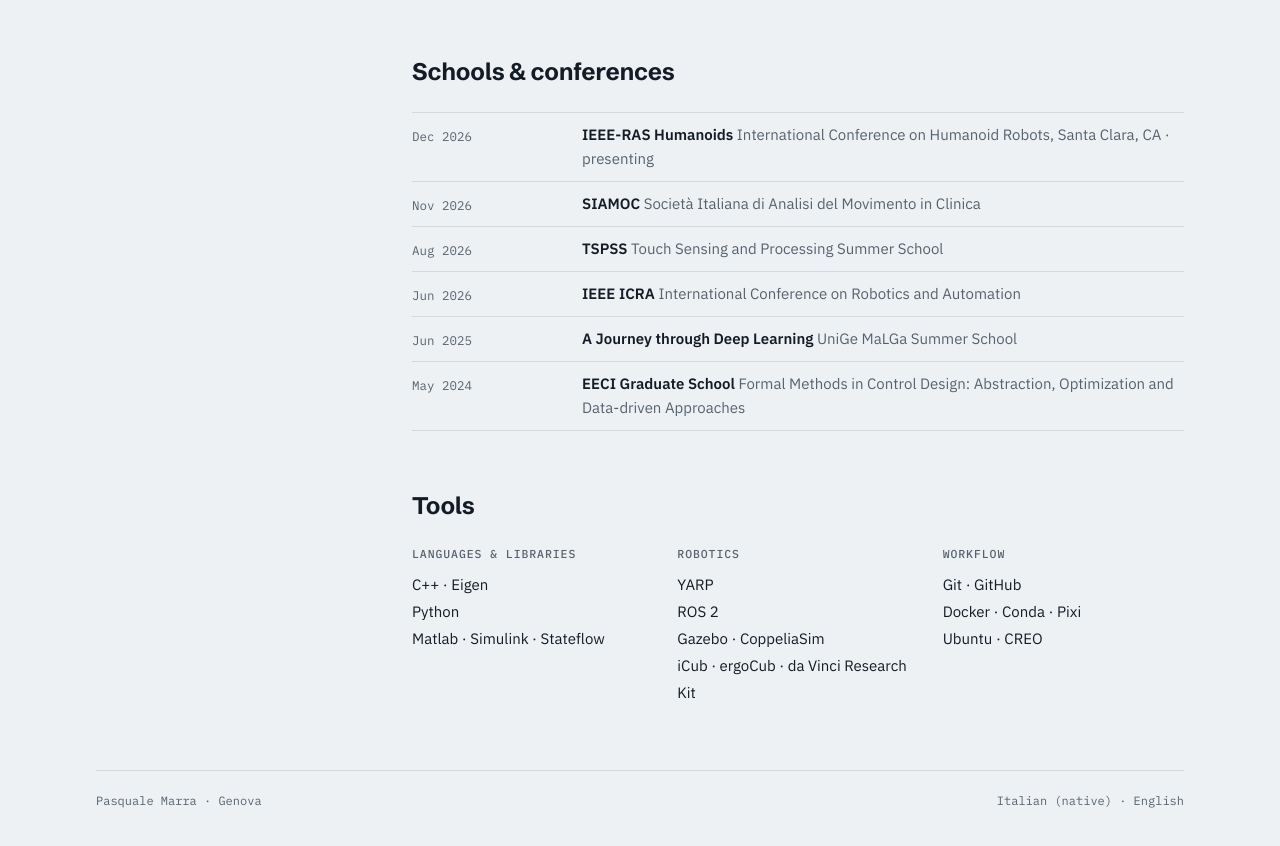
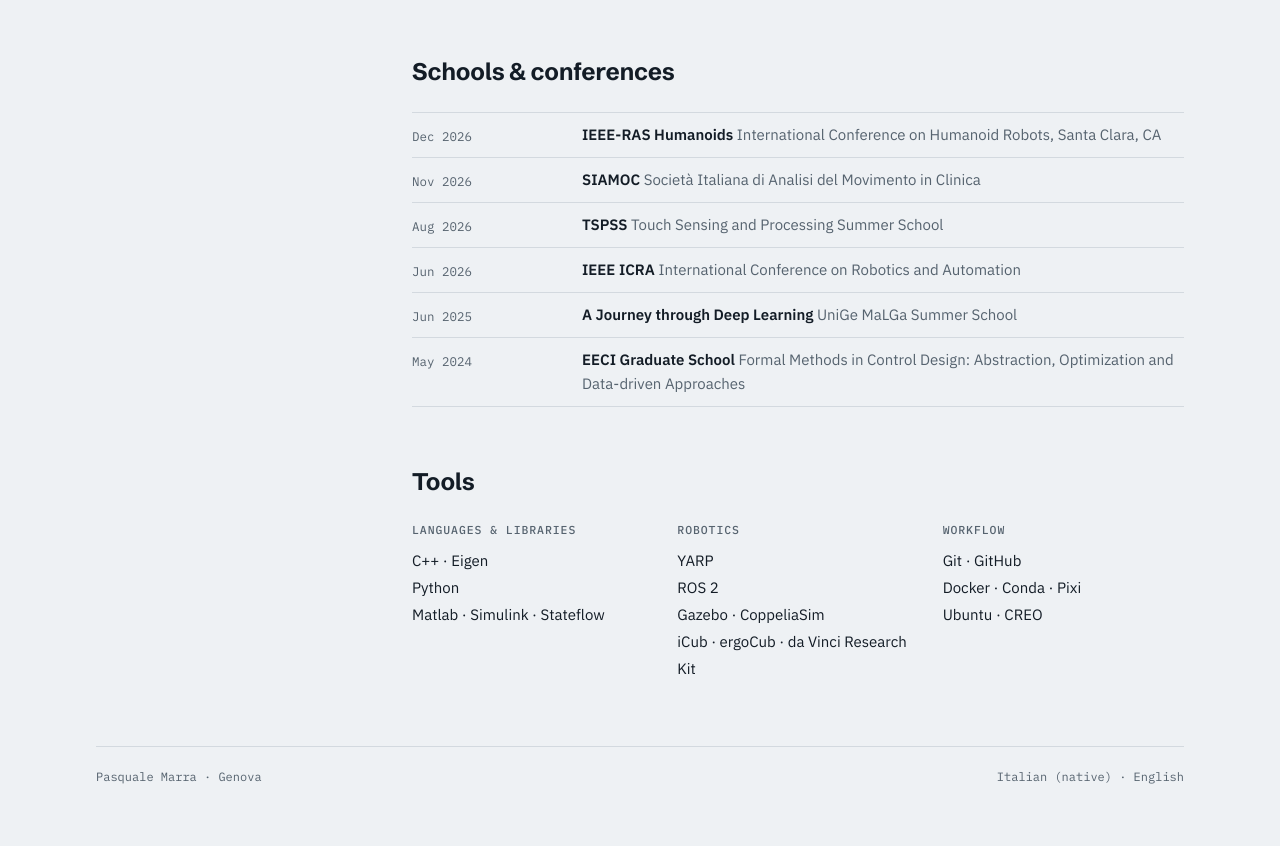
Before and after one commit to PasMarra/PasMarra.github.io, a plain HTML site: page index.html in a window 1280 px wide. Shown: the part 2649-3495 px from the top of the page. Drawn offline with Linux system fonts and the light colour scheme.

Commit message:
Drop presenting label from Humanoids entry
Co-Authored-By: Claude Opus 5.5 <noreply@anthropic.com>
Claude-Session: https://claude.ai/code/session_012yJ1shc68KNE1SU7yuq552

```diff
--- a/index.html
+++ b/index.html
@@ -365,7 +365,7 @@ events li { grid-template-columns: 1fr; gap: 6px; }
       <section id="events">
         <h2>Schools &amp; conferences</h2>
         <ul class="events">
-          <li><div class="when">Dec 2026</div><div><b>IEEE-RAS Humanoids</b> <span>International Conference on Humanoid Robots, Santa Clara, CA · presenting</span></div></li>
+          <li><div class="when">Dec 2026</div><div><b>IEEE-RAS Humanoids</b> <span>International Conference on Humanoid Robots, Santa Clara, CA</span></div></li>
           <li><div class="when">Nov 2026</div><div><b>SIAMOC</b> <span>Società Italiana di Analisi del Movimento in Clinica</span></div></li>
           <li><div class="when">Aug 2026</div><div><b>TSPSS</b> <span>Touch Sensing and Processing Summer School</span></div></li>
           <li><div class="when">Jun 2026</div><div><b>IEEE ICRA</b> <span>International Conference on Robotics and Automation</span></div></li>
```
